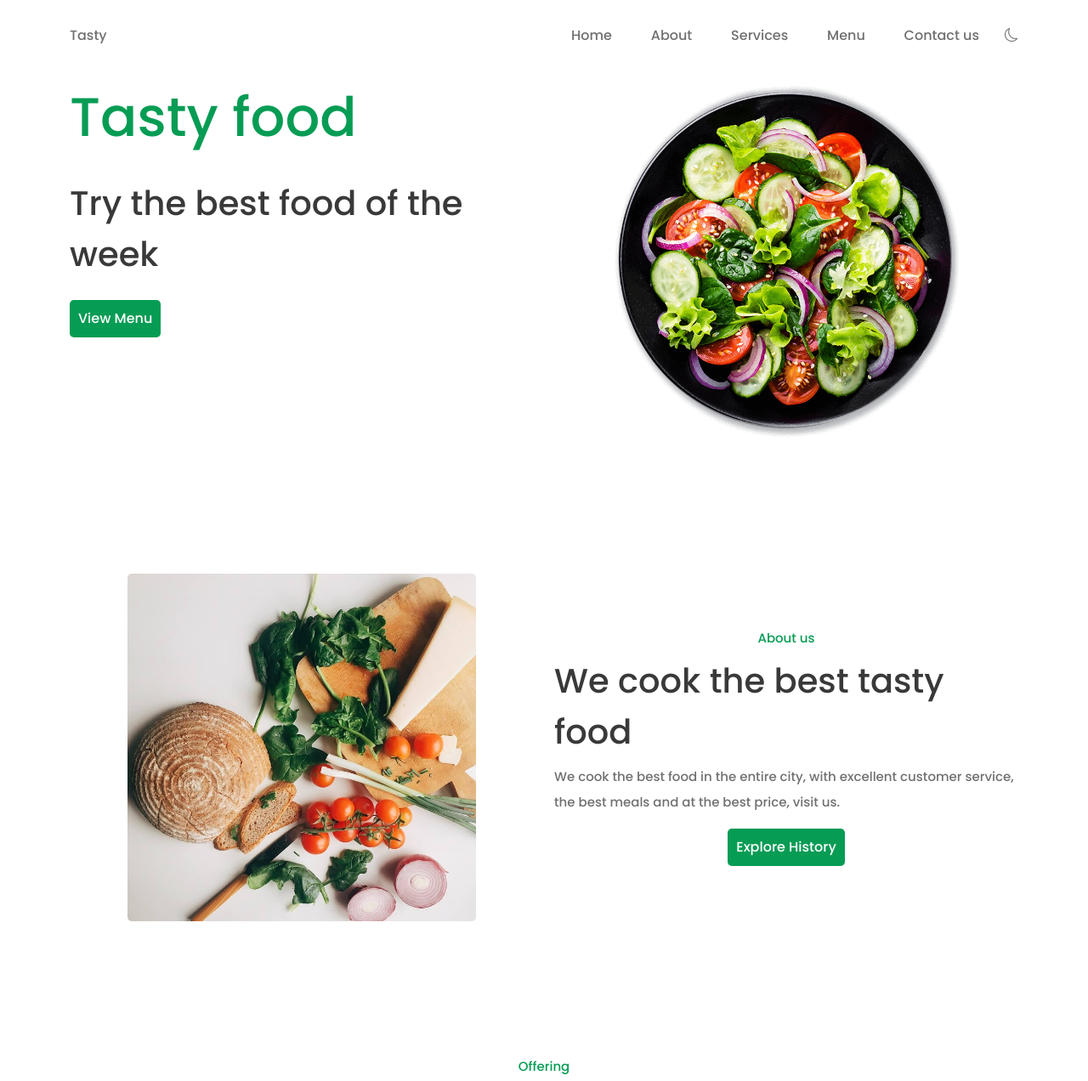
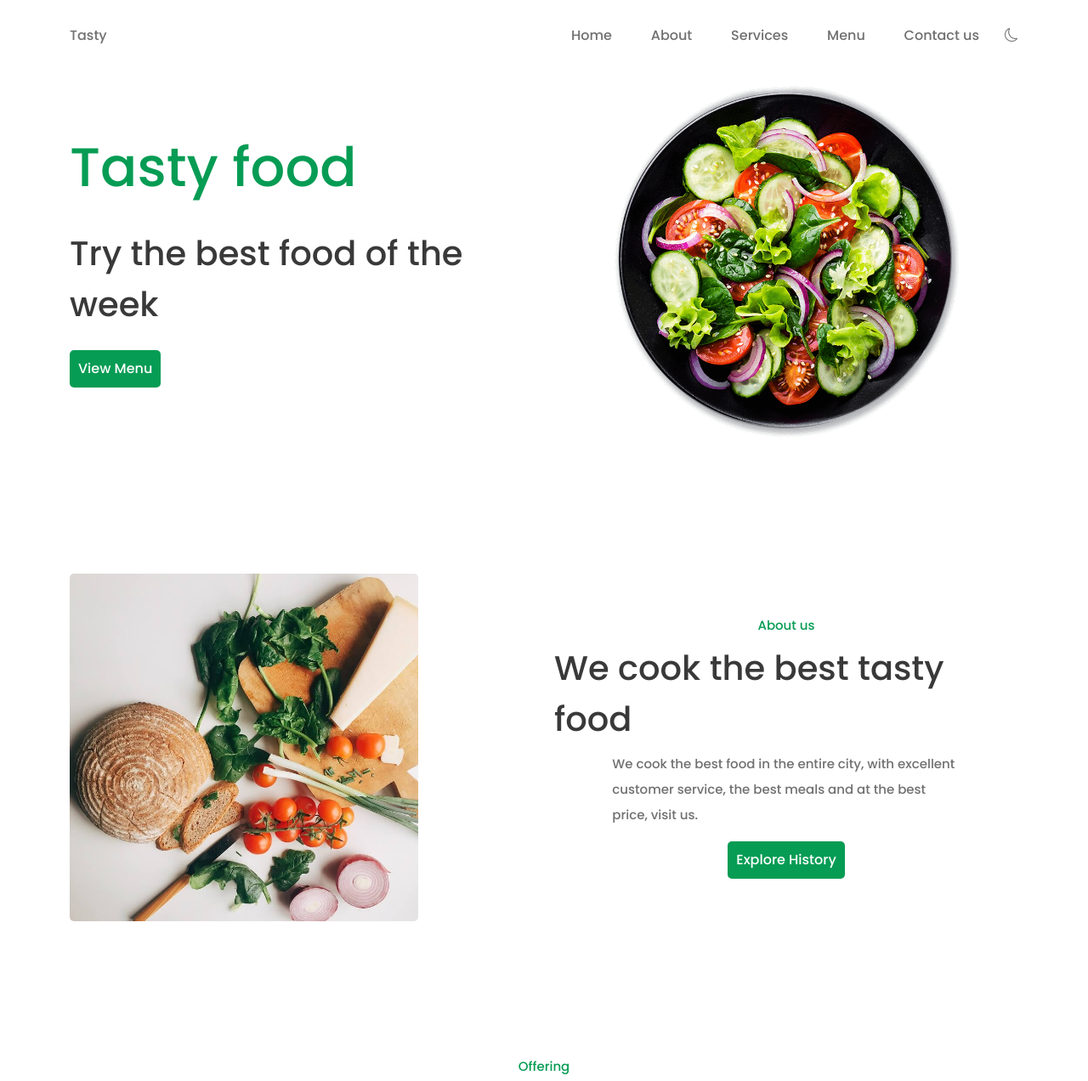
Before and after one commit to dosepehr/responsive-restaurant-website, a plain HTML site: page index.html in a window 1280 px wide. Shown: the top 1272 px of the page at 85% size. Drawn offline with nearby package versions, Linux system fonts and the light colour scheme.

Commit message:
refactore project style

```diff
--- a/css/mediaQueries.css
+++ b/css/mediaQueries.css
@@ -16,6 +16,14 @@
     .nav-container {
         width: 50%;
     }
+    .section-desc{
+        width: 75%;
+    }
+}
+@media (max-width:991.98px) {
+    .section-desc{
+        width: 100%;
+    }
 }
 
 @media (min-width:767.98px) and (max-width:991.98px) {
--- a/css/style.css
+++ b/css/style.css
@@ -92,6 +92,7 @@ ul {
 }
 
 /* home section */
+
 .text-green {
     color: var(--color-green1);
 }
@@ -124,6 +125,8 @@ ul {
 .about{
     margin-top: 20vh;
 }
+
+
 #img-width{
     border-radius: 5px;
 }
--- a/index.html
+++ b/index.html
@@ -46,24 +46,24 @@
     <section class="home" id="home">
         <div class="container">
             <div class="row gy-4">
-                <div class="col-md-6 d-flex flex-column folan">
+                <div class="col-md-6 d-flex flex-column justify-content-center">
                     <h1 class="text-green font-lg">Tasty food</h1>
                     <p class="text-main-dark on-dark-text-white font-md my-4">Try the best food of the week</p>
                     <a href="#" class="green-btn has-transition on-hover-bg-green">View Menu</a>
                 </div>
                 <div class="col-md-6 text-center">
-                    <img src="images/home.png" alt="" class="w-75">
+                    <img src="images/home.png" alt="" class="section-desc">
                 </div>
             </div>
         </div>
     </section>
     <section class="about" id="about">
         <div class="container">
-            <div class="row gy-4 d-flex align-items-center ">
-                <div class="col-md-6 text-center">
+            <div class="row gy-4 d-flex align-items-center justify-content-center ">
+                <div class="col-md-6 text-center order-2 order-md-1 d-flex justify-content-center justify-content-md-start">
                     <img src="images/about.jpg" alt="" id="img-width">
                 </div>
-                <div class="col-md-6 d-flex flex-column align-items-center">
+                <div class="col-md-6 d-flex flex-column align-items-center order-1 order-md-2">
                     <p class="sub-title">About us</p>
                     <p class="text-main-dark on-dark-text-white font-md my-2">We cook the best tasty food</p>
                     <p class="section-desc on-dark-text-gray lh-lg">We cook the best food in the entire city, with
```
